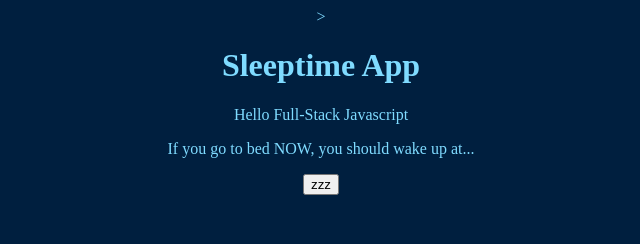
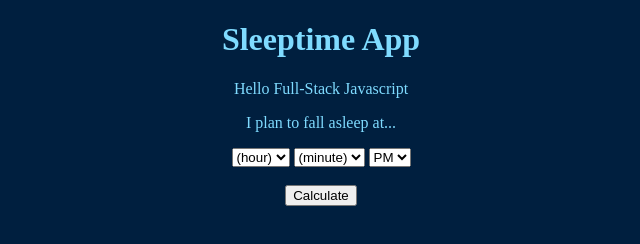
Before and after one commit to FSJS-Fall22-Edward/BetterSleeptime, a plain HTML site: page index.html in a window 1280 px wide. Shown: the whole page, without its empty margins (319-959 px from the left). Drawn offline with Linux system fonts and the light colour scheme.

Commit message:
Allow user to select a time to sleep.

```diff
--- a/index.html
+++ b/index.html
@@ -6,16 +6,53 @@
     <title>Sleeptime</title>
     <link rel="stylesheet" href="style.css">
 </head>
->
 <body>
     <h1>Sleeptime App</h1>
     <p>Hello Full-Stack Javascript</p>
-    <p>If you go to bed NOW, you should wake up at...</p>
-    <button onclick="handleOnClickEvent()">zzz</button>
+    <p>I plan to fall asleep at...</p>
+    <select id="hh">
+        <option>(hour)</option>
+        <option>1</option>
+        <option>2</option>
+        <option>3</option>
+        <option>4</option>
+        <option>5</option>
+        <option>6</option>
+        <option>7</option>
+        <option>8</option>
+        <option>9</option>
+        <option>10</option>
+        <option>11</option>
+        <option>12</option>
+    </select>
+
+    <select id="mm">
+        <option>(minute)</option>
+        <option>00</option>
+        <option>05</option>
+        <option>10</option>
+        <option>15</option>
+        <option>20</option>
+        <option>25</option>
+        <option>30</option>
+        <option>35</option>
+        <option>40</option>
+        <option>45</option>
+        <option>50</option>
+        <option>55</option>
+    </select>
+
+    <select id="ampm">
+        <option>PM</option>
+        <option>AM</option>
+    </select>
+
+    <br />
+    <br />
+    <button onclick="handleOnClick();">Calculate</button>
     <div class="output">
-        <p>It takes the average human 14 minutes to fall asleep.</p>
         <p>
-            If you head to be right now, you should try to wake up at one of the following times
+            You should try to wake up at one of the following times
         </p>
         <p id="hours">
             12:15 AM <br />
```
